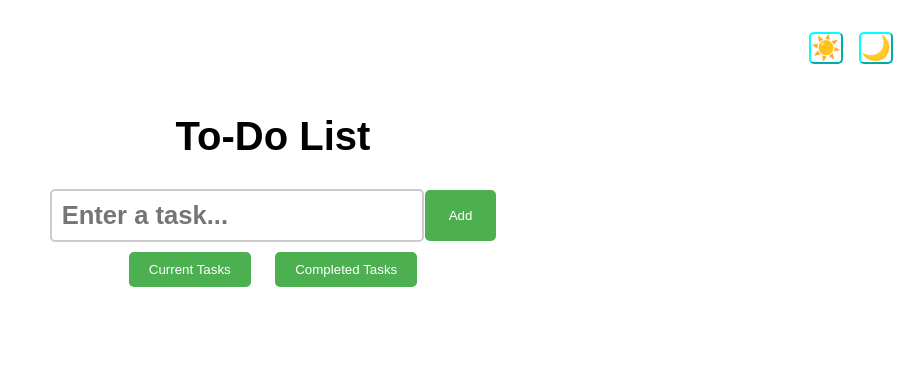
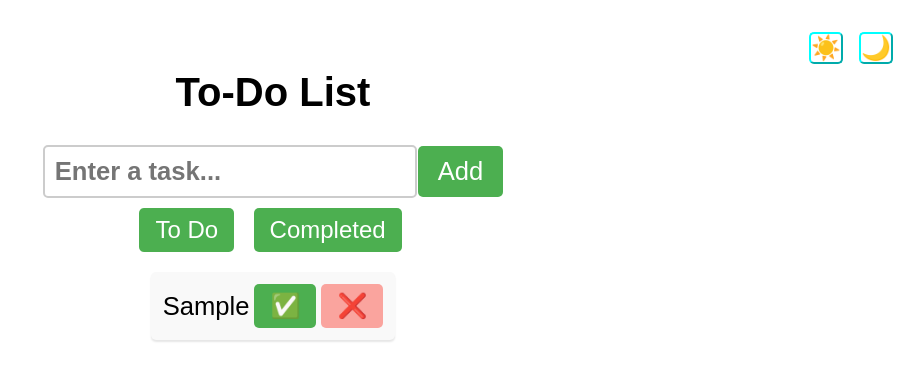
Before and after one commit to MysticAakash07/to-do-list-simple, a plain HTML site: page index.html in a window 1280 px wide. Both pictures are taken after typing "Sample" into the empty fields and a click on the button "Add". Shown: the whole page, without its empty margins (367-1280 px from the left). Drawn offline with Linux system fonts and the light colour scheme.

Commit message:
Added styling to the tasks and its buttons

```diff
--- a/index.html
+++ b/index.html
@@ -21,8 +21,8 @@
     </section>
     <section class="tasks-section">
         <div class="task-buttons">
-            <button id="currentTasksBtn" class="tablinks" onclick="openTab(event, 'currentTasks')">Current Tasks</button>
-            <button id="completedTasksBtn" class="tablinks" onclick="openTab(event, 'completedTasks')">Completed Tasks</button>
+            <button id="currentTasksBtn" class="tablinks" onclick="openTab(event, 'currentTasks')">To Do</button>
+            <button id="completedTasksBtn" class="tablinks" onclick="openTab(event, 'completedTasks')">Completed</button>
         </div>
         <div id="currentTasks" class="task-content">
             <ol id="currentTasksList"></ol>
--- a/script.js
+++ b/script.js
@@ -30,6 +30,10 @@ document.addEventListener("DOMContentLoaded", function() {
         document.getElementById(tabName).style.display = "block";
         evt.currentTarget.classList.add("active");
     }
+
+    // Display "Current Tasks" section by default
+    document.getElementById("currentTasks").style.display = "block";
+    document.getElementById("currentTasksBtn").classList.add("active");
 
     // Add event listeners to task buttons
     var currentTasksBtn = document.getElementById("currentTasksBtn");
--- a/style.css
+++ b/style.css
@@ -62,7 +62,8 @@ input[type="text"] {
 
 
 #addButton {
-    padding: 18px 24px;
+    font-size: 1.6rem;
+    padding: 11px 20px;
     margin-left: 1px;
     background-color: #4CAF50;
     color: white;
@@ -83,7 +84,9 @@ input[type="text"] {
 
 #tasksList {
     margin-top: 10px; /* Add margin between input and task list */
-}/* Task section */
+}
+
+/* Task section */
 .tasks-section {
     display: flex;
     flex-direction: column;
@@ -122,16 +125,55 @@ ol{
     padding: 0;
 }
 li{
-    font-size: 2rem;
-    font-weight: bold;
-    padding: 15px;
+    font-size: 1.6rem;
+    padding: 12px;
     margin-bottom: 10px;
     border-radius: 5px;
     display: flex;
     align-items: center;
-    text-align:center;
+    justify-content: space-between;
+    background-color: #f9f9f9;
+    box-shadow: 0 2px 2px rgba(0, 0, 0, 0.1);
 
 }
+/* Button Styles */
+.deleteButton,.completeButton ,#currentTasksBtn , #completedTasksBtn{
+    font-size: 1.5rem;
+    padding: 8px 16px;
+    margin-left: 5px;
+    border: none;
+    border-radius: 5px;
+    cursor: pointer;
+    transition: background-color 0.3s ease;
+}
+
+button:hover {
+    background-color: #ddd;
+}
+
+.completeButton {
+    background-color: #4CAF50;
+    color: white;
+}
+
+.deleteButton {
+    background-color: hsl(4, 90%, 80%);
+    color: white;
+}
+
+/* List Item Styles */
+li {
+    font-size: 1.6rem;
+    padding: 12px;
+    margin-bottom: 10px;
+    border-radius: 5px;
+    display: flex;
+    align-items: center;
+    justify-content: space-between;
+    background-color: #f9f9f9;
+    box-shadow: 0 2px 2px rgba(0, 0, 0, 0.1);
+}
+
 .completed {
     text-decoration: line-through;
 }
```
